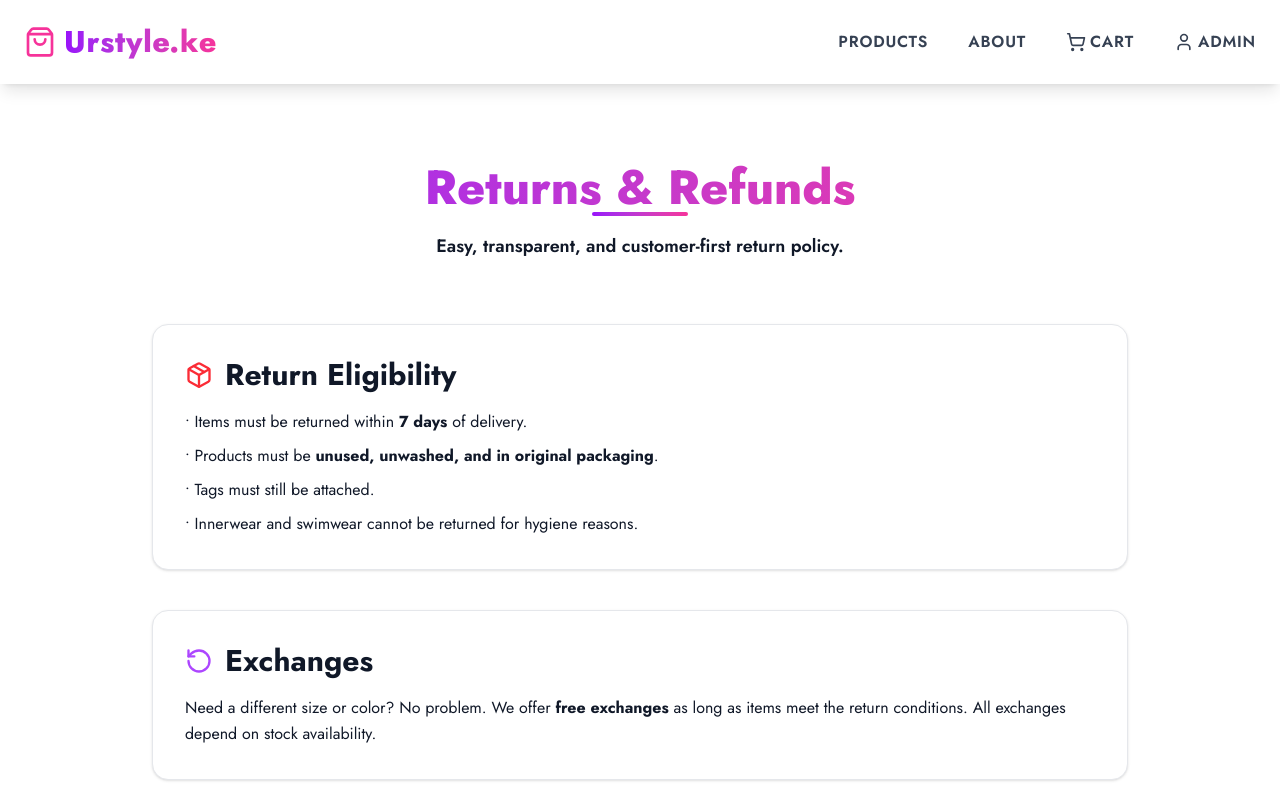
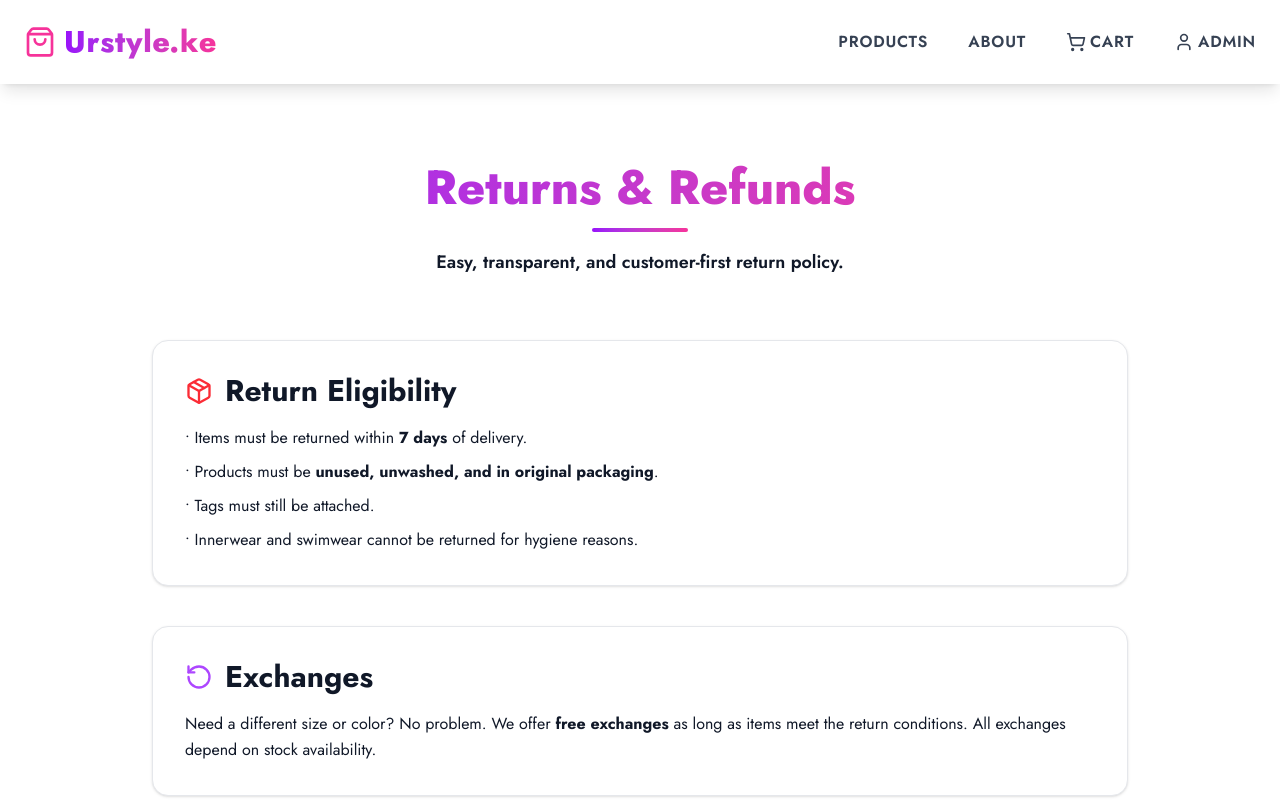
Before and after one commit to Griffinsshem/urstyle.ke, a Next.js app: page /support/returns in a window 1280 px wide. Shown: the top 800 px of the page. Built offline with nearby package versions, Linux system fonts and the light colour scheme.

Commit message:
feat(returns): Improved spacing, typography, and overall readability

```diff
--- a/src/app/support/returns/page.js
+++ b/src/app/support/returns/page.js
@@ -9,7 +9,7 @@ export default function ReturnsPage() {
         <h1 className="text-5xl font-extrabold bg-gradient-to-r from-purple-600 to-pink-500 bg-clip-text text-transparent">
           Returns & Refunds
         </h1>
-        <div className="w-24 h-1 bg-gradient-to-r from-purple-600 to-pink-500 mx-auto rounded-full"></div>
+        <div className="w-24 h-1 bg-gradient-to-r from-purple-600 to-pink-500 mx-auto rounded-full mt-4"></div>
 
         <p className="text-gray-900 font-semibold mt-4 text-lg font-medium">
           Easy, transparent, and customer-first return policy.
```
